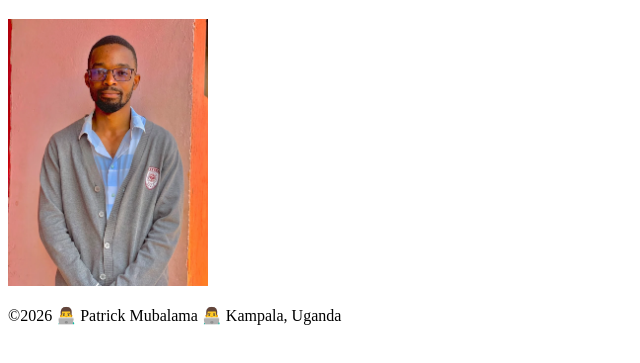
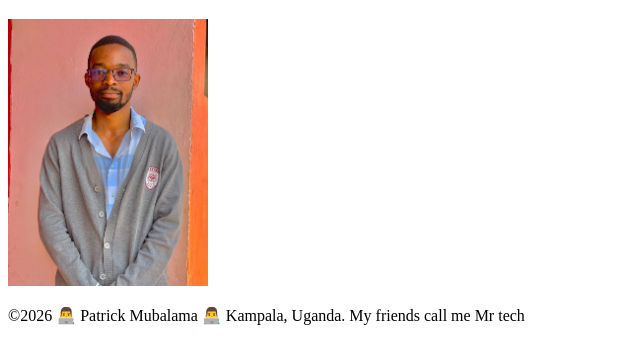
Before and after one commit to mubalamapatrick112-dev/wdd130, a plain HTML site: page index.html in a window 1280 px wide. Shown: the part 87-450 px from the top of the page, without its empty margins (0-640 px from the left). Drawn offline with Linux system fonts and the light colour scheme.

Commit message:
new change

```diff
--- a/index.html
+++ b/index.html
@@ -18,7 +18,7 @@
 
     </main>
     <footer>
-        <p>©2026 👨‍💻 Patrick Mubalama 👨‍💻 Kampala, Uganda</p>
+        <p>©2026 👨‍💻 Patrick Mubalama 👨‍💻 Kampala, Uganda. My friends call me Mr tech</p>
     </footer>
 
 </body>
```
